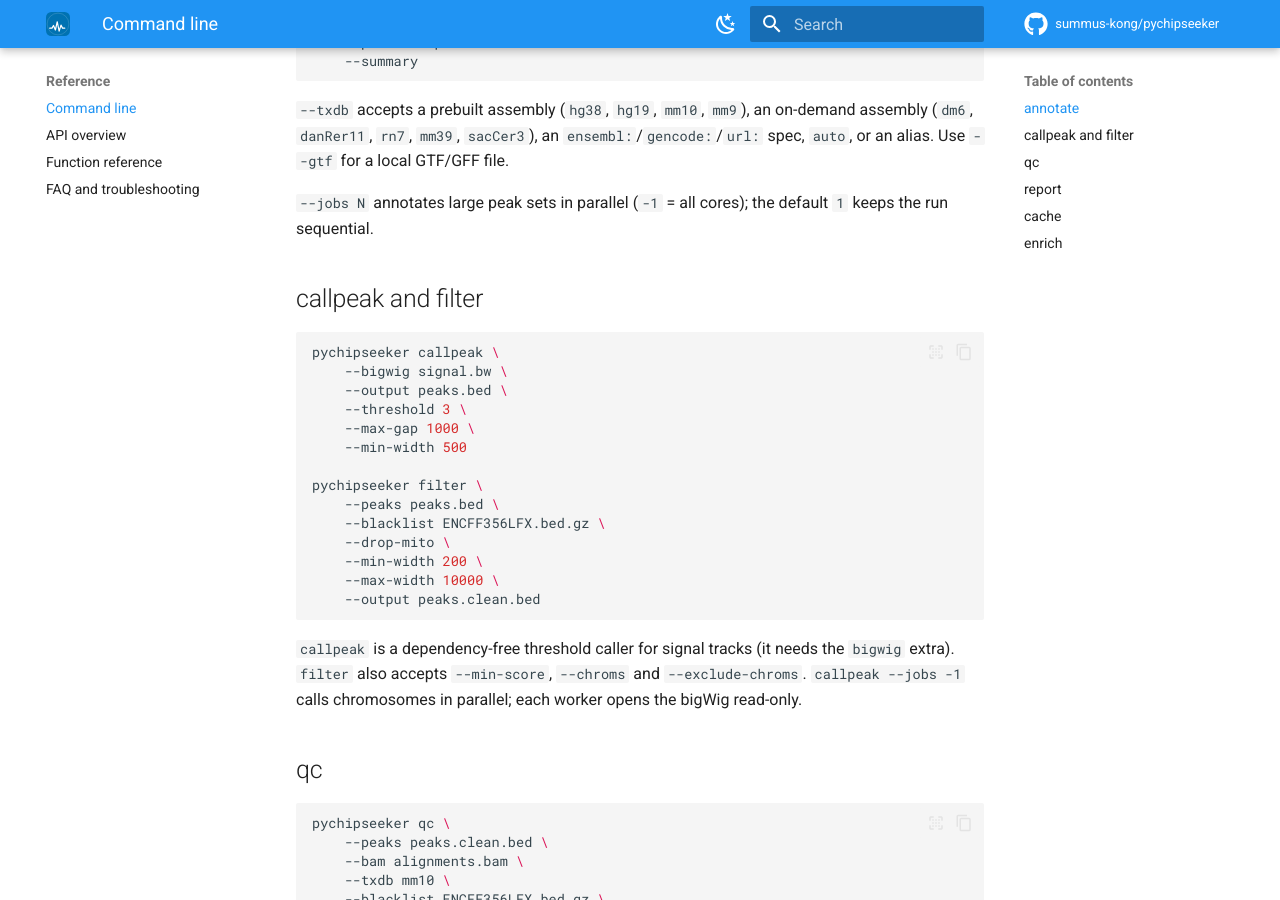
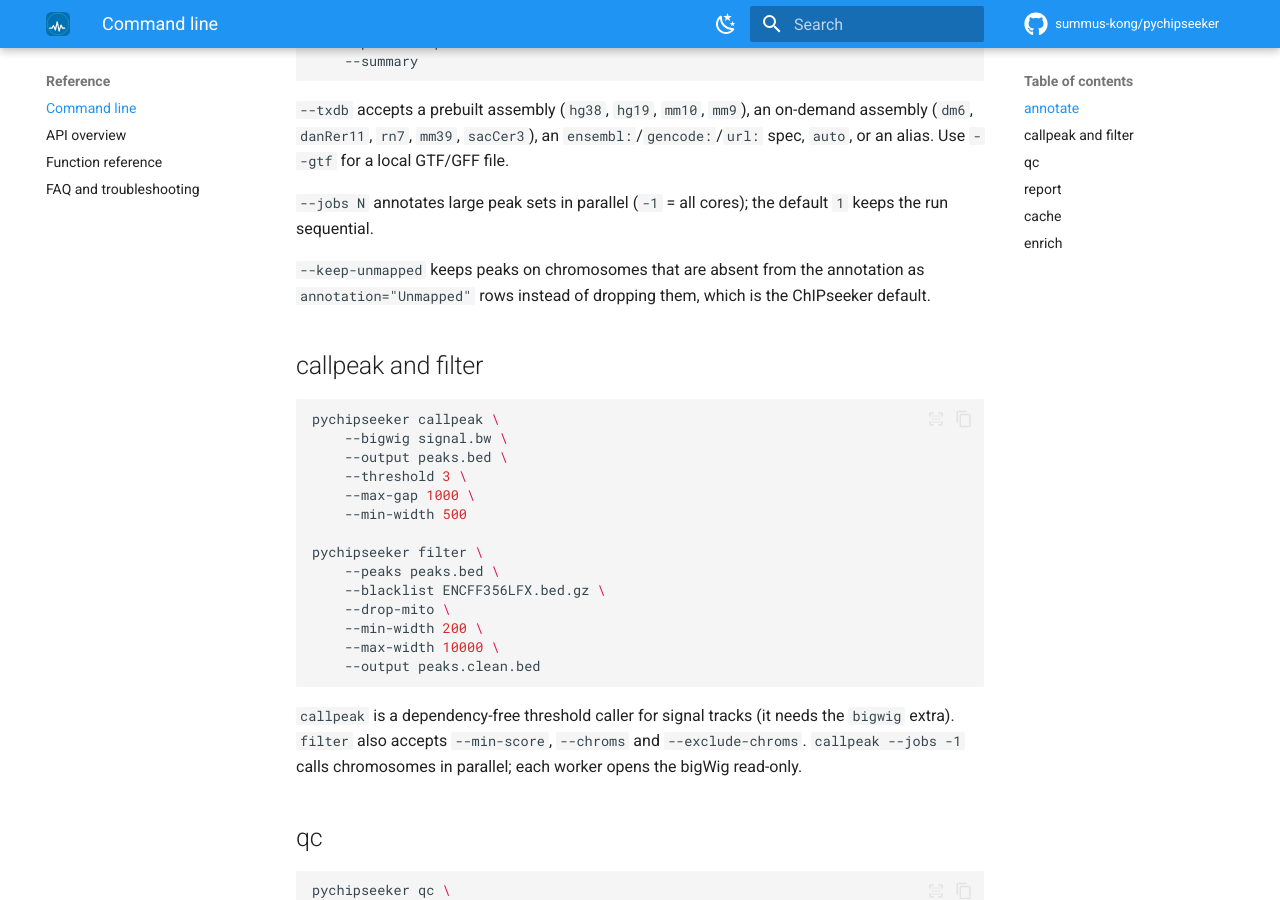
Before and after one commit to summus-kong/pychipseeker, an MkDocs documentation site: the page built from docs/cli.md, in a window 1280 px wide and 900 px high, scrolled down 651 px. Built offline with MkDocs 1.6.1 and Material for MkDocs 9.7.7, drawn with Linux system fonts in a browser that asks for light colours; comment, search, counter and statistics services are not loaded.

Commit message:
docs: document keep-unmapped and cover it in the CLI

```diff
--- a/docs/cli.md
+++ b/docs/cli.md
@@ -34,6 +34,10 @@ local GTF/GFF file.
 
 `--jobs N` annotates large peak sets in parallel (`-1` = all cores); the
 default `1` keeps the run sequential.
+
+`--keep-unmapped` keeps peaks on chromosomes that are absent from the
+annotation as `annotation="Unmapped"` rows instead of dropping them, which is
+the ChIPseeker default.
 
 ## callpeak and filter
 
```
Also changed, not shown: CHANGELOG.md (+3 -0 lines), PARITY.md (+4 -0 lines), docs/faq.md (+2 -1 lines), docs/installation.md (+1 -1 lines), 1 other file.
